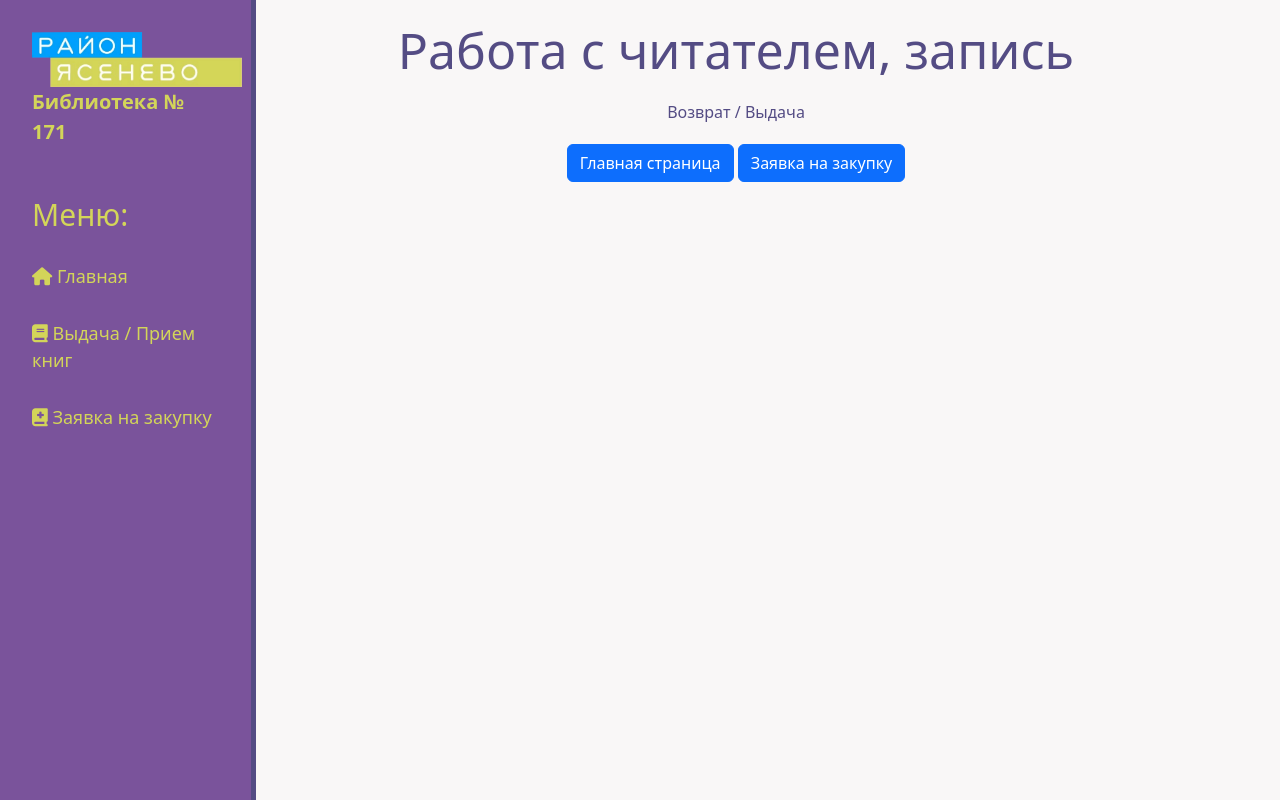
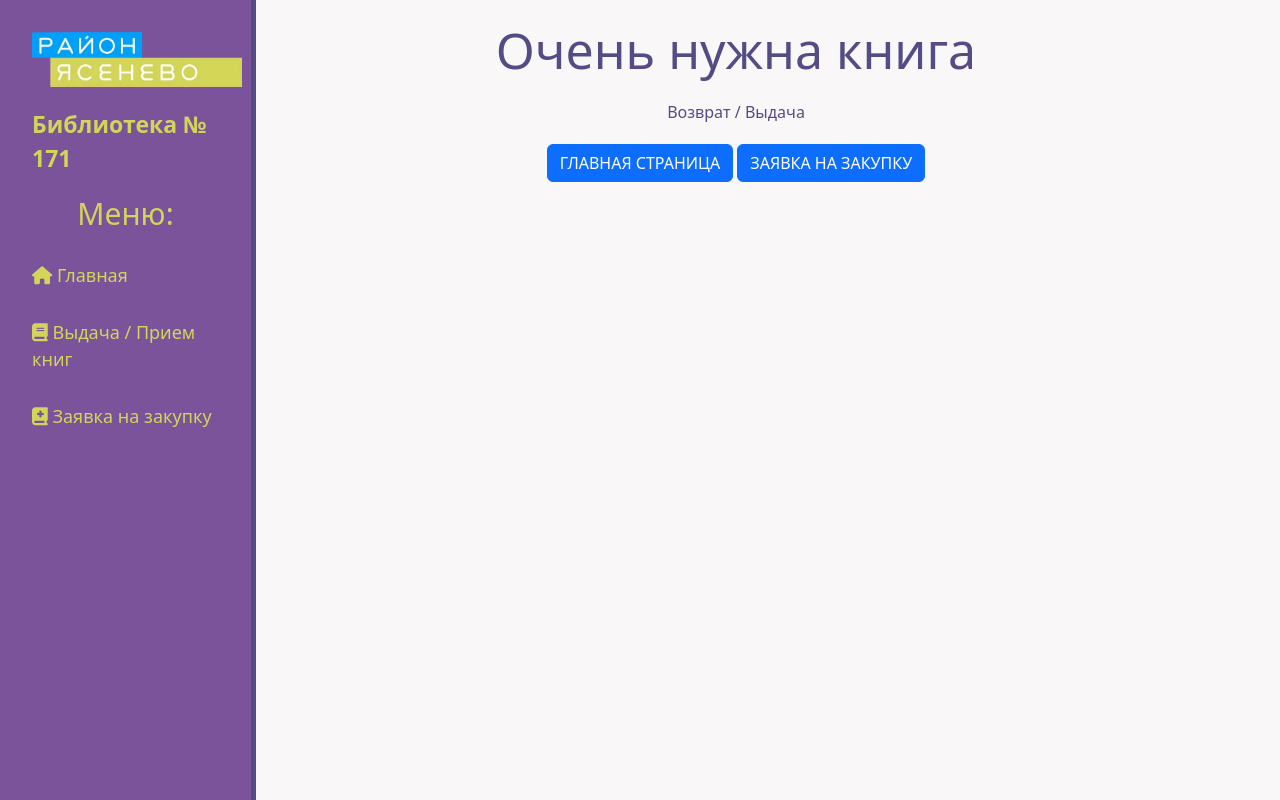
Before and after one commit to JeeTopM/Biblio_Keeper, a Django app: page /readers in a window 1280 px wide. Run offline with Django 5.2, Linux system fonts and the light colour scheme.

Commit message:
little changes "interface"

```diff
--- a/main/static/main/css/main.css
+++ b/main/static/main/css/main.css
@@ -15,16 +15,19 @@ aside {
 aside img {
     width: 210px;
     float: left;
+    margin-bottom: 20px;
 }
 
 aside .logo {
-    font-size: 20px;
+    font-size: 23px;
+    text-align: center;
     font-weight: bold;
     position: relative;
 }
 
 aside h3 {
-    margin-top: 50px;
+    margin-top: 20px;
+    text-align: center;
     font-size: 30px;
 }
 
--- a/main/templates/main/readers.html
+++ b/main/templates/main/readers.html
@@ -1,12 +1,12 @@
 {% extends 'main/layout.html' %}
 
-{% block title %}Работа с читателем{% endblock %}
+{% block title %}{{ title }}{% endblock %}
 
 {% block content %}
     <div class="feauters">
-        <h1>Работа с читателем, запись</h1>
+        <h1>{{ title }}</h1>
         <p>Возврат / Выдача</p>
-        <button class="btn btn-primary">Главная страница</button>
-        <button class="btn btn-primary">Заявка на закупку</button>
+        <button class="btn btn-primary">{% filter upper %}Главная страница{% endfilter %}</button>
+        <button class="btn btn-primary">{% filter upper %}Заявка на закупку{% endfilter %}</button>
     </div>
 {% endblock %}
--- a/main/views.py
+++ b/main/views.py
@@ -3,12 +3,15 @@ from django.shortcuts import render
 
 # Create your views here.
 def index(request):
-    return render(request, "main/index.html")
+    data = {"title": "Главная страница"}
+    return render(request, "main/index.html", data)
 
 
 def readers(request):
-    return render(request, "main/readers.html")
+    data = {"title": "Очень нужна книга"}
+    return render(request, "main/readers.html", data)
 
 
 def books(request):
-    return render(request, "main/books.html")
+    data = {'title': 'Работа с читателем, запись'}
+    return render(request, "main/books.html", data)
```
Also changed, not shown: main/templates/main/books.html (+4 -4 lines), main/templates/main/index.html (+4 -4 lines), 1 other file.
